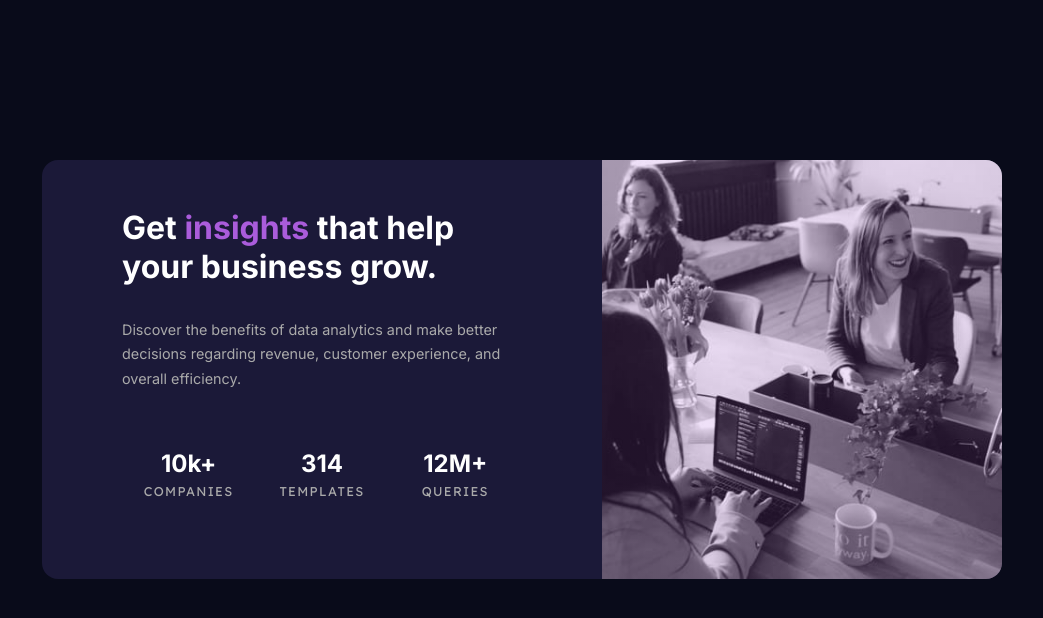
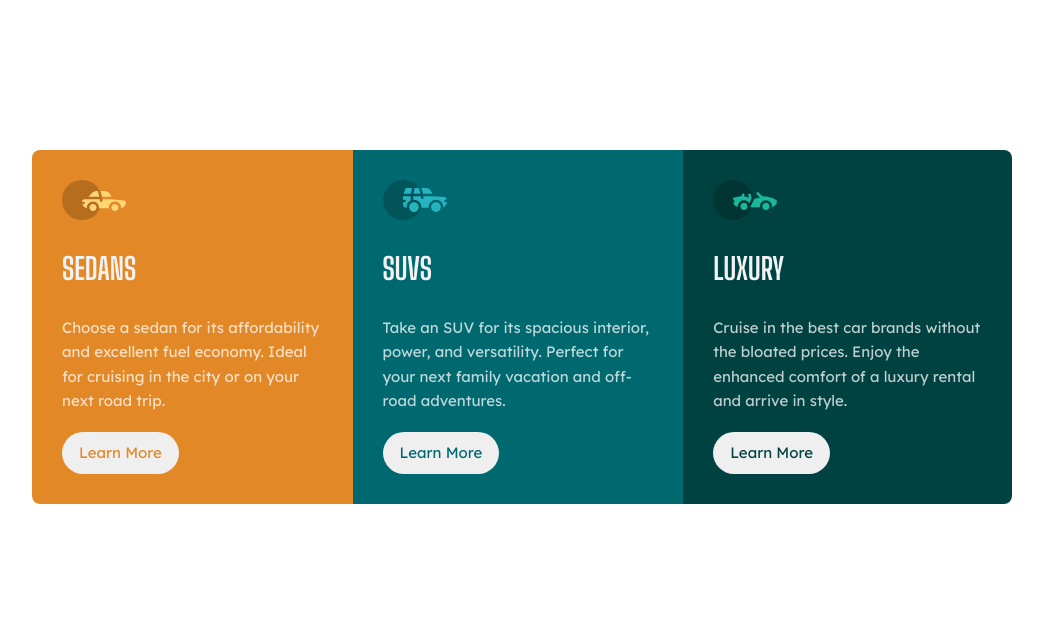
Before and after one commit to sjoerdvanBommel/frontend-mentor, a plain HTML site: page index.html in a window 1280 px wide. Shown: the whole page, without its empty margins (118-1161 px from the left). Drawn offline with Linux system fonts and the light colour scheme.

Commit message:
challenge done

```diff
--- a/index.html
+++ b/index.html
@@ -6,39 +6,63 @@
 
   <link rel="icon" type="image/png" sizes="32x32" href="./images/favicon-32x32.png">
 
-  <title>Frontend Mentor | Stats preview card component</title>
+  <title>Frontend Mentor | 3-column preview card component</title>
 
   <link rel="preconnect" href="https://fonts.gstatic.com">
-  <link href="https://fonts.googleapis.com/css2?family=Inter:wght@400;700&display=swap" rel="stylesheet">
   <link href="https://fonts.googleapis.com/css2?family=Lexend+Deca&display=swap" rel="stylesheet">
+  <link href="https://fonts.googleapis.com/css2?family=Big+Shoulders+Display:wght@700&display=swap" rel="stylesheet">
 
   <link rel="stylesheet" href="style.css">
 </head>
 <body>
 
-  <section class="card">
-    <div class="card-info">
-      <h1>Get <span>insights</span> that help your business grow.</h1>
+  <section class="cars">
 
-      <p>Discover the benefits of data analytics and make better decisions regarding revenue, customer
-      experience, and overall efficiency.</p>
+    <article class="sedan">
+      <img src="/images/icon-sedans.svg" alt="Sedan">
 
-      <div class="stats">
-        <div class="stat">
-          <h1>10k+</h1>
-          <p>companies</p>
-        </div>
-        <div class="stat">
-          <h1>314</h1>
-          <p>templates</p>
-        </div>
-        <div class="stat">
-          <h1>12M+</h1>
-          <p>queries</p>
-        </div>
-      </div>
-    </div>
-    <div class="card-image"></div>
+      <header>
+        <h1>Sedans</h1>
+      </header>
+
+      <p>
+        Choose a sedan for its affordability and excellent fuel economy. Ideal for cruising in the city
+        or on your next road trip.
+      </p>
+
+      <button>Learn More</button>
+    </article>
+
+    <article class="suvs">
+      <img src="/images/icon-suvs.svg" alt="SUV">
+
+      <header>
+        <h1>SUVs</h1>
+      </header>
+
+      <p>
+        Take an SUV for its spacious interior, power, and versatility. Perfect for your next family vacation
+        and off-road adventures.
+      </p>
+
+      <button>Learn More</button>
+    </article>
+
+    <article class="luxury">
+      <img src="/images/icon-luxury.svg" alt="Luxury">
+
+      <header>
+        <h1>Luxury</h1>
+      </header>
+
+      <p>
+        Cruise in the best car brands without the bloated prices. Enjoy the enhanced comfort of a luxury
+        rental and arrive in style.
+      </p>
+
+      <button>Learn More</button>
+    </article>
+
   </section>
 </body>
 </html>
--- a/style-guide.md
+++ b/style-guide.md
@@ -11,15 +11,14 @@ The designs were created to the following widths:
 
 ### Primary
 
-- Very dark blue (main background): hsl(233, 47%, 7%)
-- Dark desaturated blue (card background): hsl(244, 38%, 16%)
-- Soft violet (accent): hsl(277, 64%, 61%)
+Bright orange: hsl(31, 77%, 52%)
+Dark cyan: hsl(184, 100%, 22%)
+Very dark cyan: hsl(179, 100%, 13%)
 
 ### Neutral
 
-- White (main heading, stats): hsl(0, 0%, 100%)
-- Slightly transparent white (main paragraph): hsla(0, 0%, 100%, 0.75)
-- Slightly transparent white (stat headings): hsla(0, 0%, 100%, 0.6)
+Transparent white (paragraphs): hsla(0, 0%, 100%, 0.75)
+Very light gray (background, headings, buttons): hsl(0, 0%, 95%)
 
 ## Typography
 
@@ -29,8 +28,8 @@ The designs were created to the following widths:
 
 ### Font
 
-- Family: [Inter](https://fonts.google.com/specimen/Inter)
-- Weights: 400, 700
-
 - Family: [Lexend Deca](https://fonts.google.com/specimen/Lexend+Deca)
 - Weights: 400
+
+- Family: [Big Shoulders Display](https://fonts.google.com/specimen/Big+Shoulders+Display)
+- Weights: 700
--- a/style.css
+++ b/style.css
@@ -1,137 +1,95 @@
 :root {
-  --very-dark-blue: hsl(233, 47%, 7%);
-  --dark-desaturated-blue: hsl(244, 38%, 16%);
-  --soft-violet: rgb(170, 92, 219);
-}
-
-.attribution {
-  font-size: 11px;
-  text-align: center;
-}
-
-.attribution a {
-  color: hsl(228, 45%, 44%);
+  --bright-orange: hsl(31, 77%, 52%);
+  --dark-cyan: hsl(184, 100%, 22%);
+  --very-dark-cyan: hsl(179, 100%, 13%);
+  --transparent-white: hsla(0, 0%, 100%, 0.75);
+  --very-light-gray: hsl(0, 0%, 95%);
 }
 
 * {
   margin: 0;
   padding: 0;
+  font-family: 'Lexend Deca', sans-serif;
+  font-size: 15px;
 }
 
 body {
   min-height: 100vh;
-  background-color: var(--very-dark-blue);
-  margin: 5em 2em;
-  color: #fff;
 }
 
-.card {
-  background-color: var(--dark-desaturated-blue);
-  border-radius: 1em;
+.cars {
+  margin: 4em 2em;
+  border-radius: 8px;
   overflow: hidden;
-  display: flex;
-  flex-direction: column-reverse;
 }
 
-.card div {
-  flex: 1;
+.cars article {
+  padding: 2em;
+  padding-bottom: 6em;
+  position: relative;
 }
 
-h1,
-h3,
-.card-info p {
-  font-family: 'Inter', sans-serif;
-  text-align: center;
+.cars article img {
+  display: block;
 }
 
-.card-info {
-  padding: 1em;
+.cars article header h1 {
+  color: var(--very-light-gray);
+  font-family: 'Big Shoulders Display', cursive;
+  font-size: 2em;
+  text-transform: uppercase;
+  margin: 1em 0;
 }
 
-.card-info > h1 {
-  font-size: 2em;
-  margin-bottom: 1em;
+.cars article p {
+  color: var(--transparent-white);
+  line-height: 1.625em;
 }
 
-.card-info h1 span {
-  color: var(--soft-violet);
+.cars article button {
+  margin-top: 2em;
+  border: 2px solid transparent;
+  padding: 0.625em 1em;
+  border-radius: 2em;
+  position: absolute;
+  bottom: 2em;
+  box-sizing: border-box;
 }
 
-.card-info > p {
-  font-size: 0.9em;
-  line-height: 1.7em;
-  color: #aaa;
-  margin-bottom: 2em;
+.cars article button:hover {
+  cursor: pointer;
+  border: 2px solid var(--transparent-white);
+  color: var(--transparent-white);
+  background-color: transparent;
 }
 
-.stats {
-  display: flex;
-  justify-content: space-between;
-  flex-direction: column;
+.sedan {
+  background-color: var(--bright-orange);
 }
 
-.stats h1 {
-  font-size: 1.5em;
-  margin-bottom: 0.2em;
+.sedan button {
+  color: var(--bright-orange);
 }
 
-.stats p {
-  color: #aaa;
-  font-family: 'Lexend Deca', sans-serif;
-  font-size: 0.8em;
-  text-transform: uppercase;
-  letter-spacing: 0.1em;
+.suvs {
+  background-color: var(--dark-cyan);
 }
 
-.stat {
-  margin-bottom: 2em;
+.suvs button {
+  color: var(--dark-cyan);
 }
 
-.card-image {
-  background-image: linear-gradient(
-      rgba(170, 92, 219, 0.185),
-      rgba(170, 92, 219, 0.185)
-    ),
-    url('images/image-header-mobile.jpg');
-  background-repeat: no-repeat;
-  background-size: contain;
-  min-height: 300px;
-  background-size: 100% auto;
-  background-position: center top;
+.luxury {
+  background-color: var(--very-dark-cyan);
 }
 
-@media screen and (min-width: 900px) {
-  .card-info {
-    padding: 3em 5em;
-  }
+.luxury button {
+  color: var(--very-dark-cyan);
+}
 
-  body {
+@media screen and (min-width: 800px) {
+  .cars {
     margin: 10em;
-  }
-
-  .card {
-    flex-direction: row;
-  }
-
-  .card-image {
-    background-image: linear-gradient(
-      rgba(170, 92, 219, 0.185),
-      rgba(170, 92, 219, 0.185)
-    ), url('images/image-header-desktop.jpg');
-    background-position-x: right;
-    background-size: auto 100%;
-  }
-
-  .card-info > h1 {
-    text-align: left;
-  }
-
-  .card-info > p {
-    text-align: left;
-    margin-bottom: 4em;
-  }
-
-  .stats {
-    flex-direction: row;
+    display: flex;
   }
 }
```
Also changed, not shown: README-template.md (deleted), README.md, design/active-states.jpg (added), design/desktop-design.jpg, design/desktop-preview.jpg, design/mobile-design.jpg, images/icon-luxury.svg (added), images/icon-sedans.svg (added), images/icon-suvs.svg (added), images/image-header-desktop.jpg (deleted), images/image-header-mobile.jpg (deleted).
